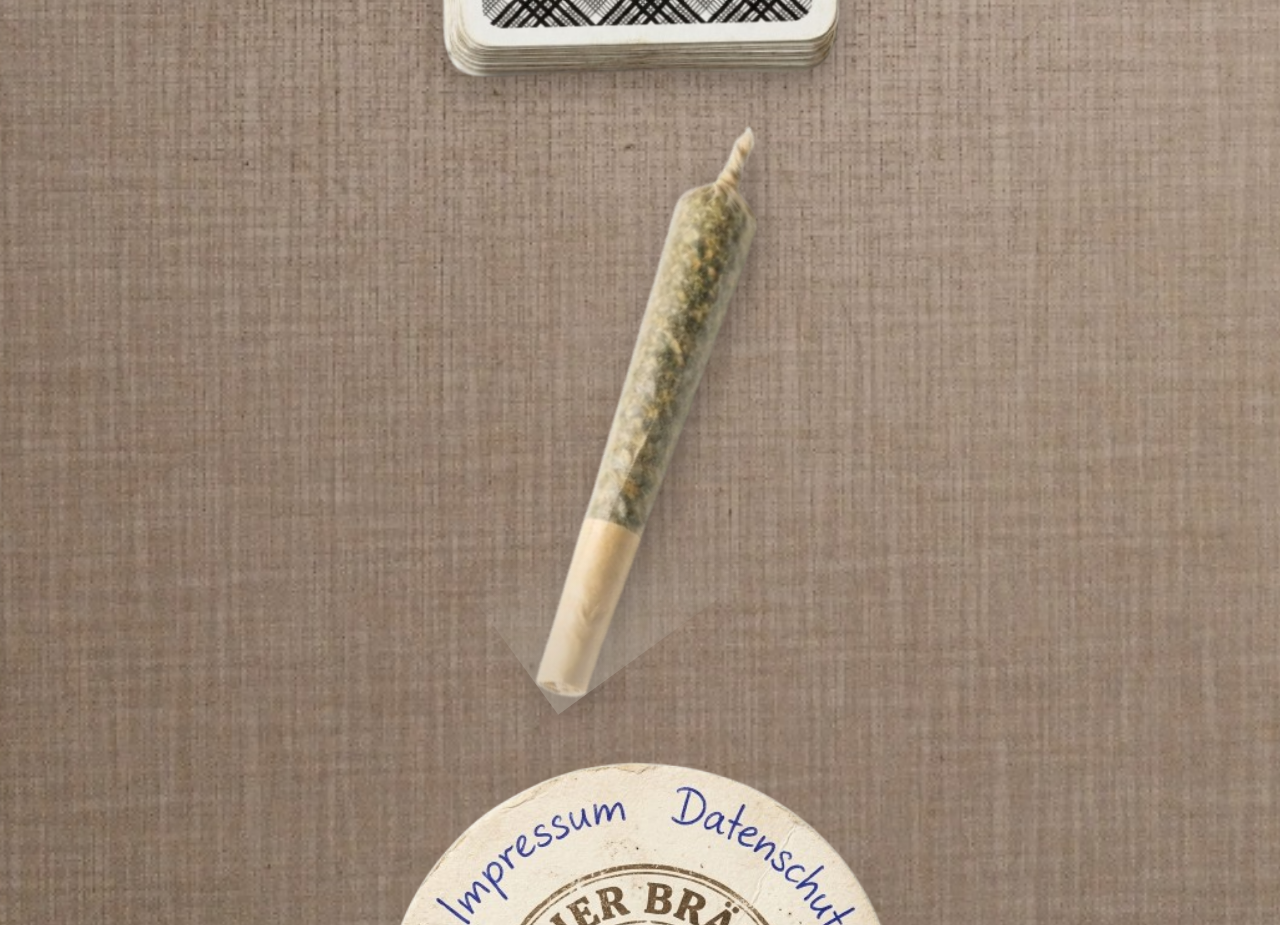
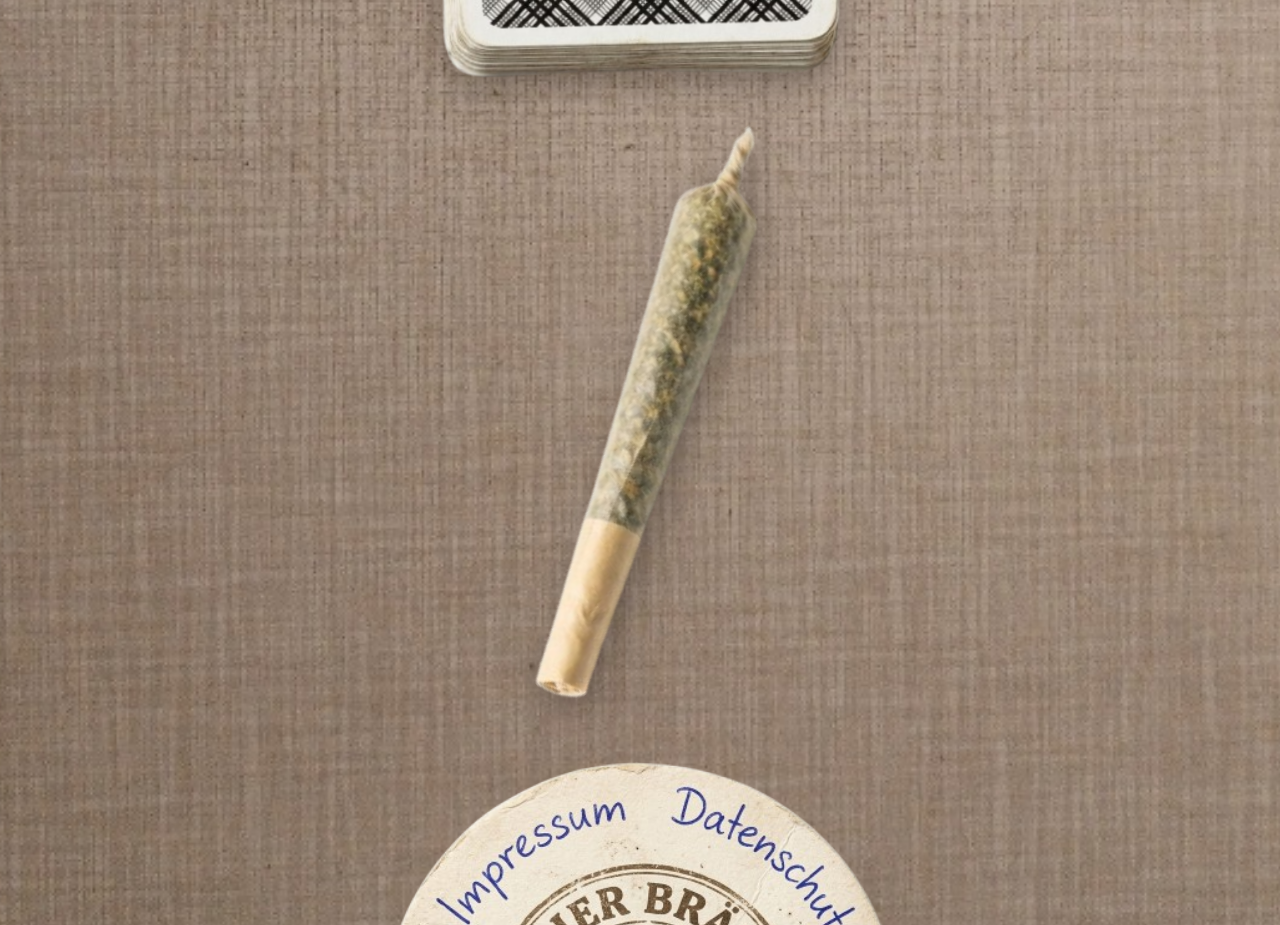
Before and after one commit to norbgali85-Nuc/grosnsimma, a plain HTML site: page index.html in a window 1280 px wide. Shown: the part 1400-2325 px from the top of the page. Drawn offline with Linux system fonts and the light colour scheme.

Commit message:
Aktualisieren von index.html

```diff
--- a/index.html
+++ b/index.html
@@ -146,7 +146,7 @@
       transform: rotate(-0.5deg) scale(1.015);
     }
 
-    /* 3. Joint: unverzerrt, natürliche Schatten, Tip/Filter-Bereich weich schmaler */
+    /* 3. Joint: sauber & unverfälscht mit natürlichen Schatten */
     .joint-objekt {
       width: auto;
       height: clamp(290px, 68vw, 390px);
@@ -158,31 +158,9 @@
       transform: translateX(14px) rotate(-34deg) scale(1.02);
     }
 
-    .joint-rahmen {
-      position: relative;
-      height: 100%;
-      width: auto;
-      display: inline-flex;
-      align-items: center;
-      justify-content: center;
-    }
-
-    .joint-rahmen img {
+    .joint-objekt img {
       width: auto;
       height: 100%;
-    }
-
-    /* Weiche Anpassung entlang der beiden Tip-Seiten (unten links im Originalbild), ohne Schnittkante */
-    .joint-tip-schmaler {
-      position: absolute;
-      left: 0;
-      bottom: 0;
-      width: 48%;
-      height: 42%;
-      pointer-events: none;
-      background:
-        radial-gradient(ellipse at 12% 88%, rgba(183, 174, 160, 0.55) 0%, rgba(183, 174, 160, 0) 70%);
-      mix-blend-mode: normal;
     }
 
     /* 4. Bierdeckel: mobil links und rechts über die Seite hinaus, einheitlicher Abstand davor */
@@ -417,10 +395,7 @@
         data-oeffnen="ansicht-stoff"
         aria-label="Stoff – Siebdruck auf fairen Textilien"
       >
-        <span class="joint-rahmen">
-          <img src="joint.png" alt="Joint auf dem Wirtshaustisch" />
-          <span class="joint-tip-schmaler" aria-hidden="true"></span>
-        </span>
+        <img src="joint.png" alt="Joint auf dem Wirtshaustisch" />
       </button>
 
     </div>
```
